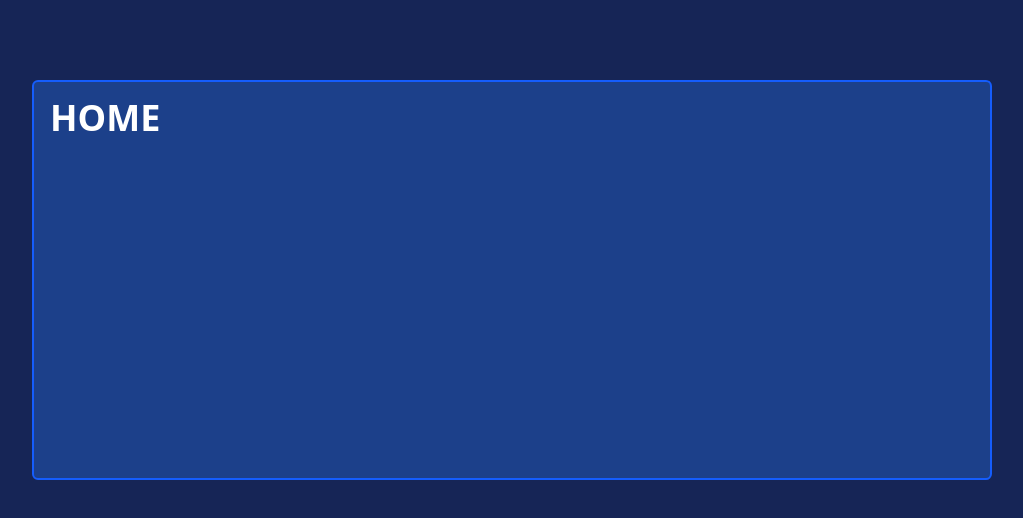
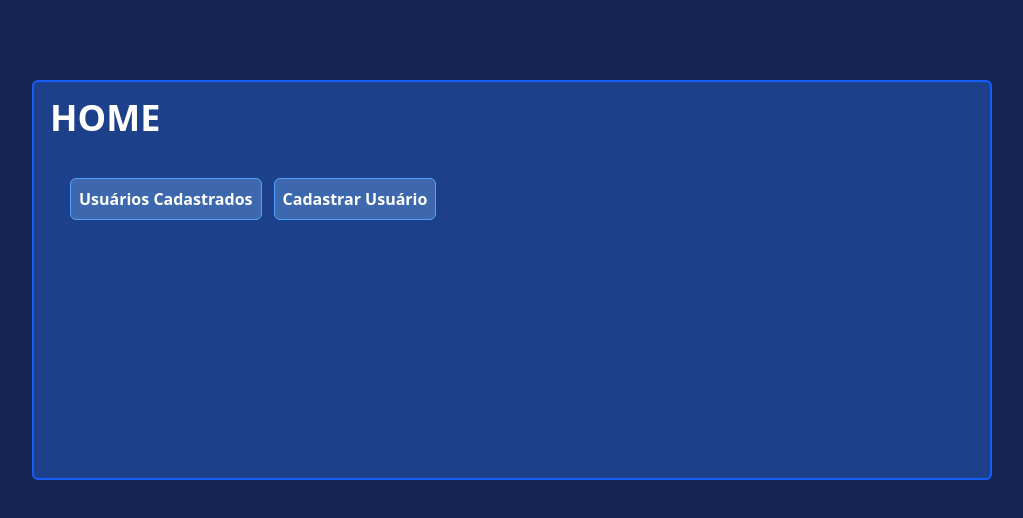
Before and after one commit to MatheusLRocha/library-system, a Next.js app in the folder front-end/: page / in a window 1280 px wide. Shown: the top 518 px of the page, without its empty margins (28-1051 px from the left). Built offline with nearby package versions, Linux system fonts and the light colour scheme.

Commit message:
Página inicial criada

```diff
--- a/front-end/src/app/layout.tsx
+++ b/front-end/src/app/layout.tsx
@@ -11,7 +11,7 @@ export default function RootLayout({ children }: LayoutProps<"/">) {
       lang="en"
       className="h-full"
     >
-      <body className="min-h-full flex flex-col">{children}</body>
+      <body className="min-h-full flex flex-col bg-blue-950">{children}</body>
     </html>
   );
 }
--- a/front-end/src/app/page.tsx
+++ b/front-end/src/app/page.tsx
@@ -1,8 +1,15 @@
+import PageButton from "../components/PageButton";
+
 export default function Home() {
   return (
-    <main className="flex flex-1 content-center bg-blue-950 p-2">
+    <main className="flex flex-1 content-center p-2">
         <div className="flex flex-col gap-10 w-3/4 h-2/4 bg-blue-500/30 border-2 border-blue-600 absolute top-20 left-15 rounded-md p-4 ">
           <h1 className="text-4xl text-white font-bold">HOME</h1>
+
+          <div className="flex gap-3 pl-5">
+            <PageButton linkUrl="/users" title="Usuários Cadastrados"/>
+            <PageButton linkUrl="/create" title="Cadastrar Usuário"/>
+          </div>
         </div>
     </main>
   );
--- /dev/null
+++ b/front-end/src/components/PageButton.tsx
@@ -0,0 +1,24 @@
+import Link from "next/link";
+
+type Props = {
+    linkUrl: string,
+    title: string
+}
+
+export default function PageButton(data: Props) {
+    return (
+        <Link href={data.linkUrl} className="
+            bg-blue-300/30
+            border
+            border-blue-400
+            p-2 rounded-md
+            text-white
+            font-bold
+            hover:bg-blue-300
+            hover:scale-105
+            transition-all
+        ">
+            {data.title}
+        </Link>
+    );
+}
```
